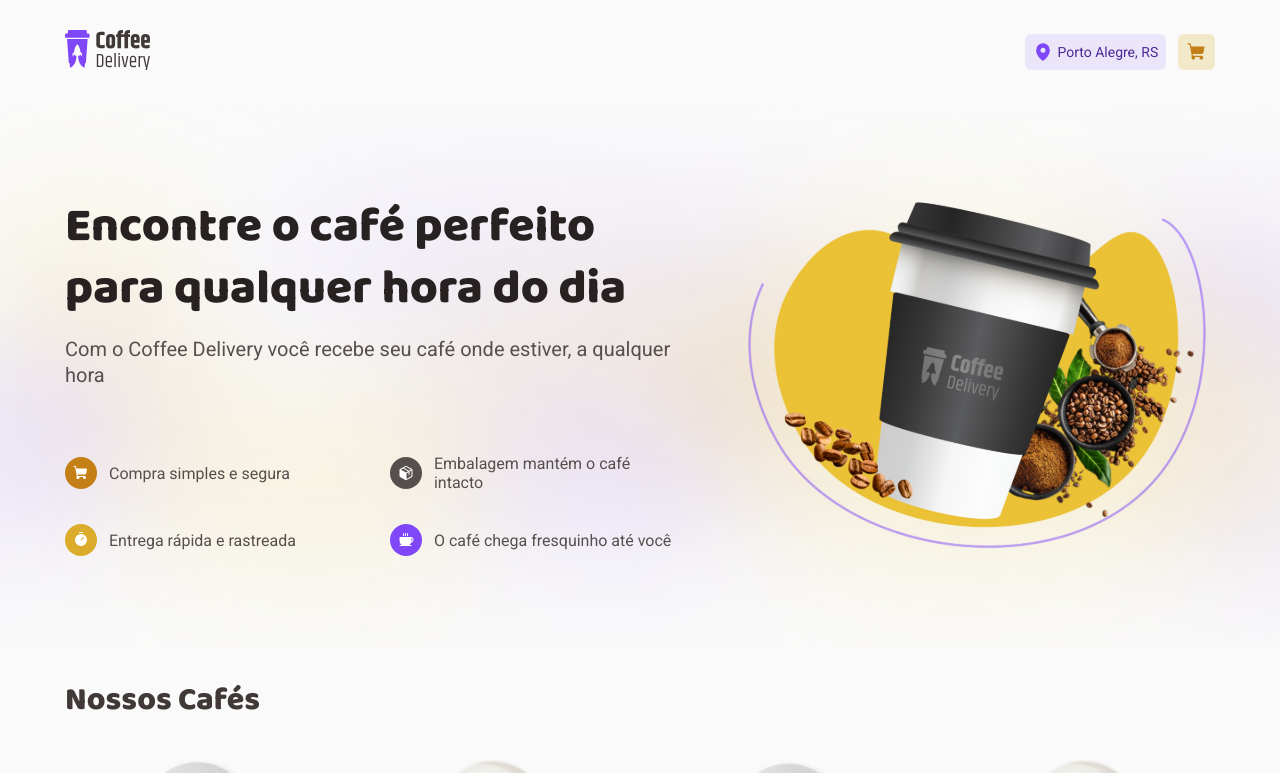
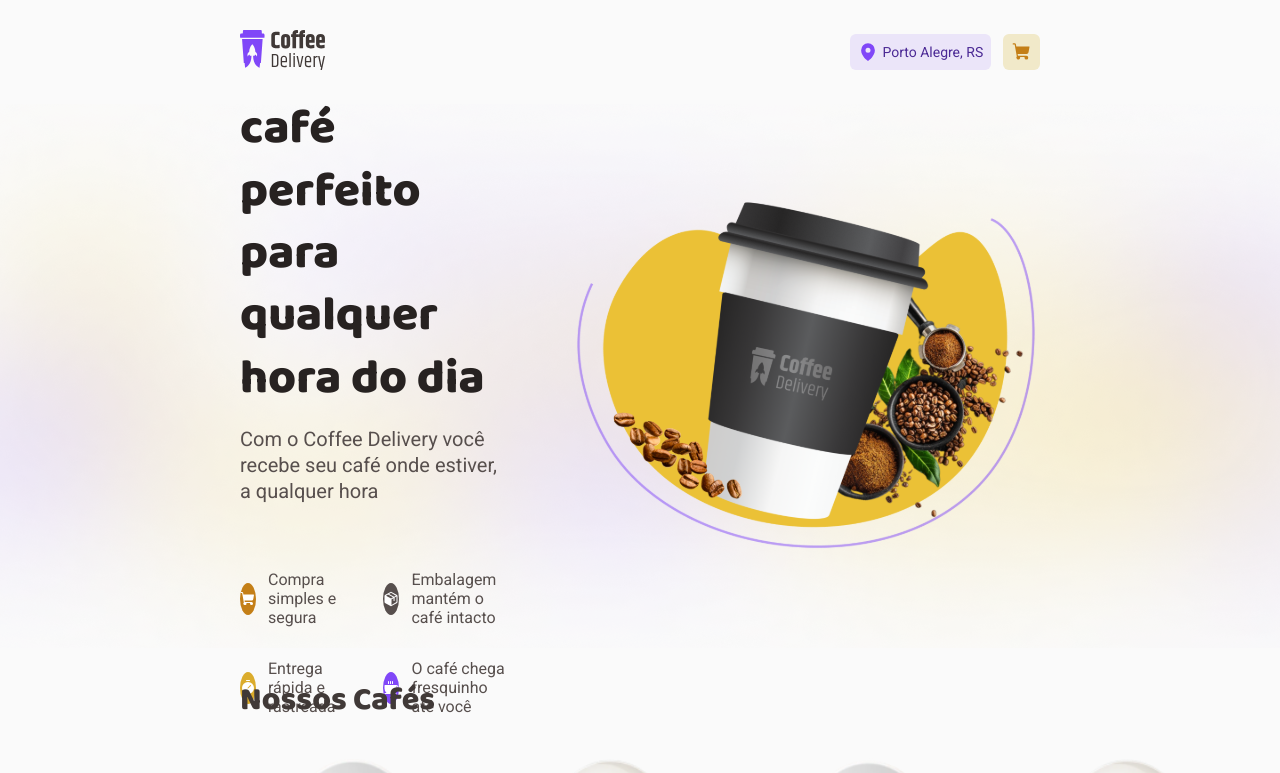
Before and after one commit to LucasLeiteDuarte/coffe-delivery, a React (Vite) app: page / in a window 1280 px wide. Shown: the top 773 px of the page. Built offline with nearby package versions, Linux system fonts and the light colour scheme.

Commit message:
styled:correction

```diff
--- a/src/layouts/DefaultLayout/styles.ts
+++ b/src/layouts/DefaultLayout/styles.ts
@@ -2,8 +2,8 @@
 
 export const LayoutContainer = styled.div`
   .container {
-    width: 100%;
-    max-width: 1150px;
+    width: 90%;
+    max-width: 100vh;
     margin-right: auto;
     margin-left: auto;
   }
--- a/src/pages/CompleteOrder/styles.ts
+++ b/src/pages/CompleteOrder/styles.ts
@@ -1,13 +1,13 @@
 import styled from "styled-components";
 
 export const CompleteOrderContainer = styled.form`
-  width: 100%;
+  width: 90%;
   max-width: 1150px;
   margin-top: 2.5rem;
   display: flex;
   justify-content: space-between;
   gap: 2rem;
-  @media (max-width: 900px){
+  @media (max-width: 1015px){
     display:block;
   }
 
--- a/src/pages/Home/components/OurCoffees/styles.ts
+++ b/src/pages/Home/components/OurCoffees/styles.ts
@@ -12,13 +12,13 @@
   gap: 2rem;
   margin-top: 3.5rem;
 
-  @media (min-width: 474px) {
+  @media (min-width: 525px) {
     grid-template-columns: repeat(2, 1fr);
   }
-  @media (min-width: 650px) {
+  @media (min-width: 800px) {
     grid-template-columns: repeat(3, 1fr);
   }
-  @media (min-width: 875px) {
+  @media (min-width: 1077px) {
     grid-template-columns: repeat(4, 1fr);
   }
 
```
Also changed, not shown: src/pages/Home/components/intro/styles.ts (+5 -4 lines).
